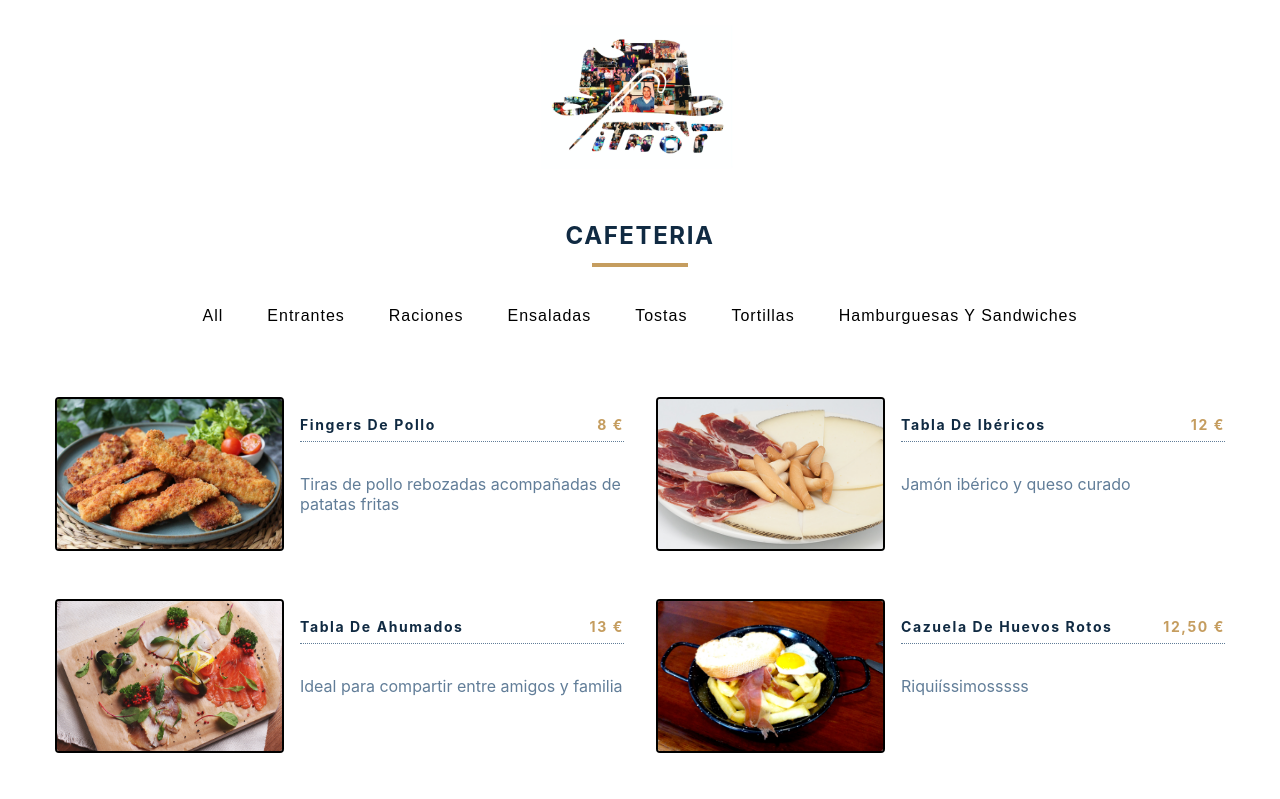
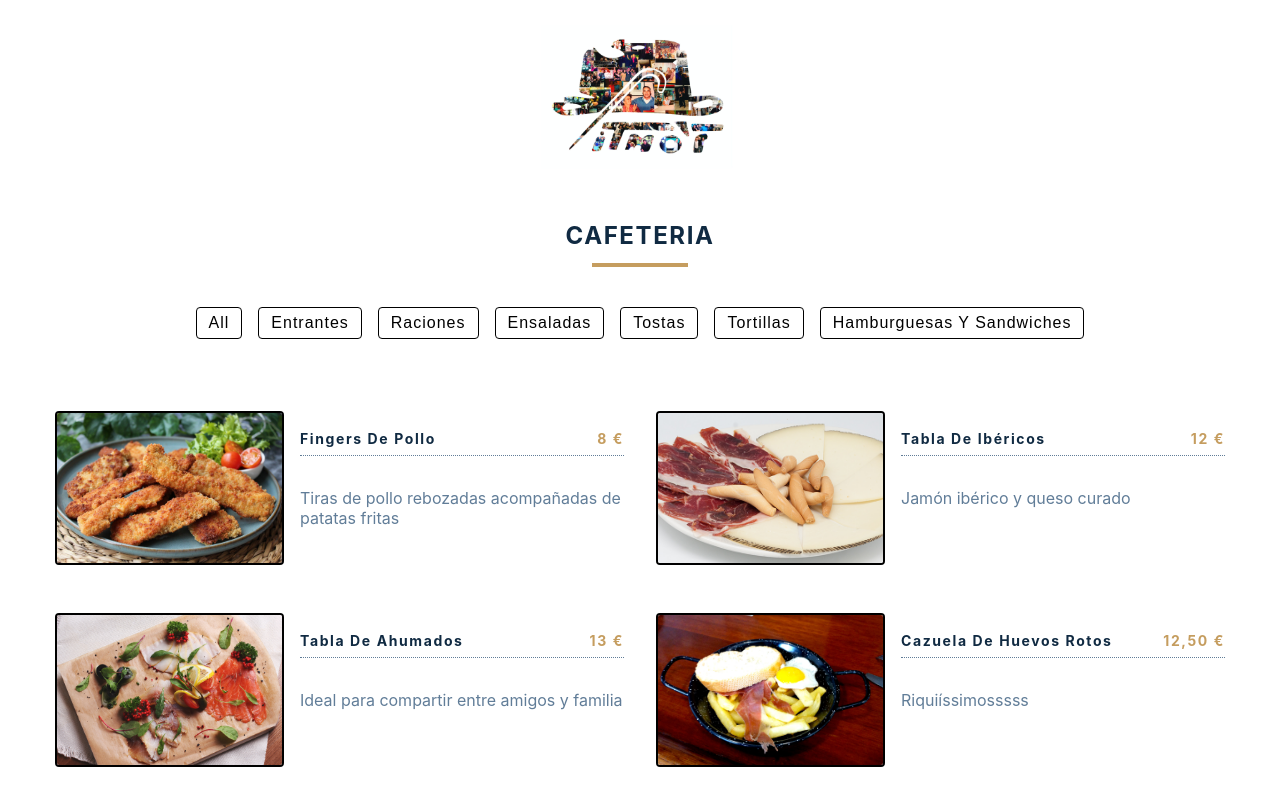
Before and after one commit to Zuzeido/tithos_cart, a React (Create React App) app: page /cafeteria in a window 1280 px wide. Shown: the top 799 px of the page. Built offline with nearby package versions, Linux system fonts and the light colour scheme.

Commit message:
update index.css

```diff
--- a/src/index.css
+++ b/src/index.css
@@ -96,6 +96,8 @@ a {
   cursor: pointer;
   transition: all 0.3s linear;
   border-radius: 0.25rem;
+   border: solid 1px black;
+  margin: 0.5rem;
 }
 
 .active {
```
